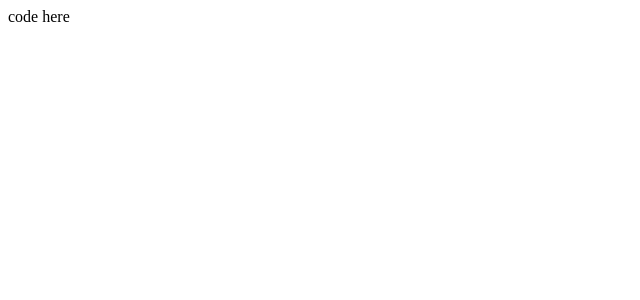
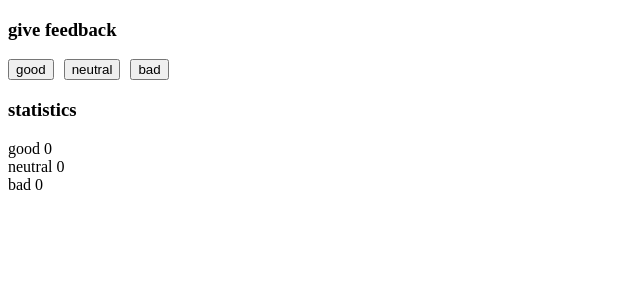
Before and after one commit to sni153/fso, a React (Vite) app in the folder part1/unicafe/: page / in a window 1280 px wide. Shown: the top 300 px of the page, without its empty margins (0-640 px from the left). Built offline with nearby package versions, Linux system fonts and the light colour scheme.

Commit message:
add solution for add solution for 1.6: unicafe step1

```diff
--- /dev/null
+++ b/part1/unicafe/src/App.css
@@ -0,0 +1,7 @@
+.button-container {
+  display: flex;
+}
+
+.button-container button {
+  margin-right: 10px;
+}
--- a/part1/unicafe/src/App.jsx
+++ b/part1/unicafe/src/App.jsx
@@ -1,4 +1,18 @@
+/* eslint-disable react/prop-types */
 import { useState } from "react";
+import "./App.css";
+
+const Button = (props) => {
+  return <button onClick={props.handleClick}>{props.text}</button>;
+};
+
+const Statistic = (props) => {
+  return (
+    <div>
+      {props.text} {props.count}
+    </div>
+  );
+};
 
 const App = () => {
   // save clicks of each button to its own state
@@ -6,7 +20,31 @@ const App = () => {
   const [neutral, setNeutral] = useState(0);
   const [bad, setBad] = useState(0);
 
-  return <div>code here</div>;
+  const handleGoodClick = () => {
+    setGood(good + 1);
+  };
+  const handleNeutralClick = () => {
+    setNeutral(neutral + 1);
+  };
+  const handleBadClick = () => {
+    setBad(bad + 1);
+  };
+  return (
+    <>
+      <h3>give feedback</h3>
+      <div className="button-container">
+        <Button text="good" handleClick={handleGoodClick} />
+        <Button text="neutral" handleClick={handleNeutralClick} />
+        <Button text="bad" handleClick={handleBadClick} />
+      </div>
+      <h3>statistics</h3>
+      <div>
+        <Statistic text="good" count={good} />
+        <Statistic text="neutral" count={neutral} />
+        <Statistic text="bad" count={bad} />
+      </div>
+    </>
+  );
 };
 
 export default App;
```
